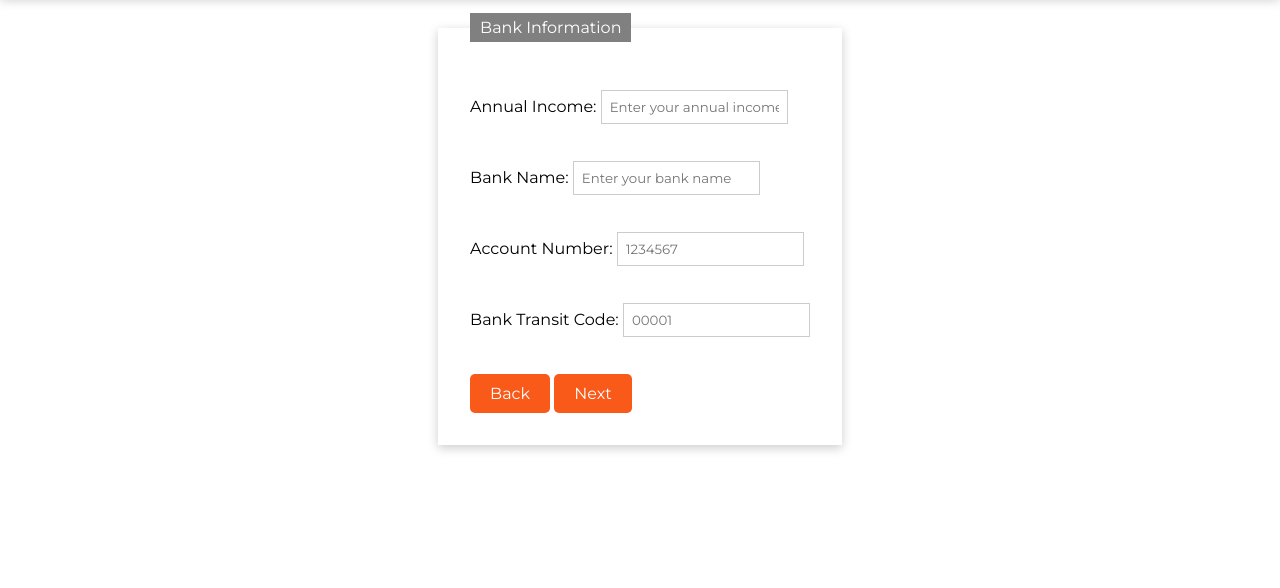
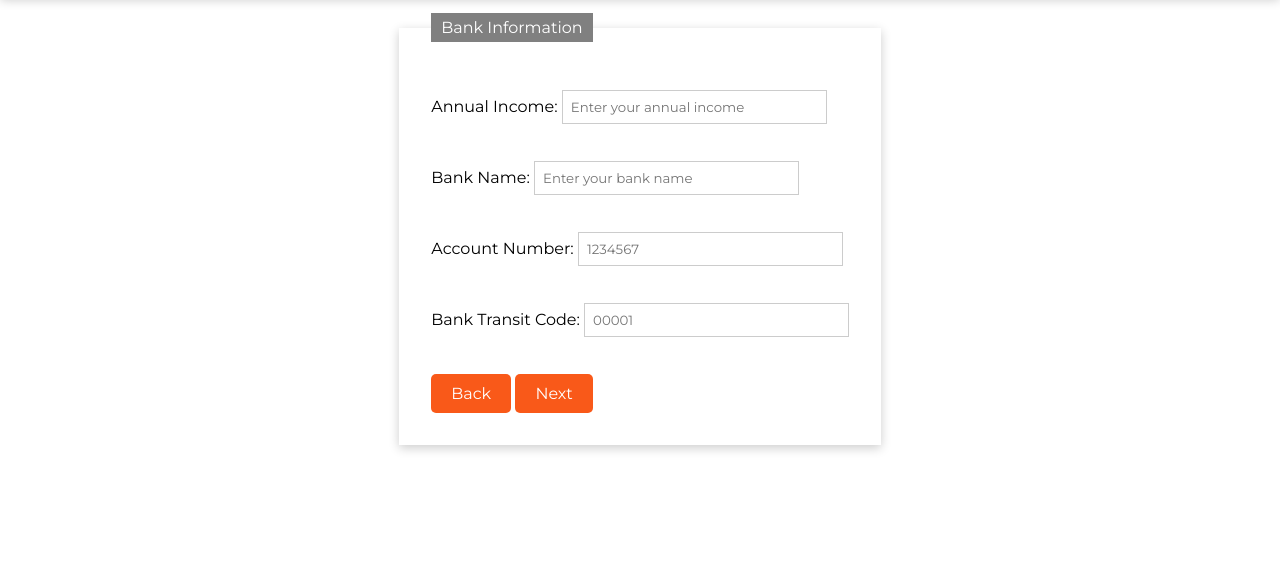
Before and after one commit to Kevs0321/jsform, a plain HTML site: page financial-info.html in a window 1280 px wide. Shown: the part 79-667 px from the top of the page. Drawn offline with Linux system fonts and the light colour scheme; a web font is replaced by a local one.

Commit message:
added classes

```diff
--- a/financial-info.html
+++ b/financial-info.html
@@ -25,19 +25,19 @@
             <legend>Bank Information</legend>
             <div>
                 <label for="income">Annual Income:</label>
-                <input type="text" id="income" name="income" placeholder="Enter your annual income" required>
+                <input type="text" id="income" class="text-area" name="income" placeholder="Enter your annual income" required>
             </div>
             <div>
                 <label for="bankname">Bank Name:</label>
-                <input type="text" id="bankname" name="bankname" placeholder="Enter your bank name" title="Please enter your bank name" required>
+                <input type="text" id="bankname" class="text-area" name="bankname" placeholder="Enter your bank name" title="Please enter your bank name" required>
             </div>
             <div>
                 <label for="account">Account Number:</label>
-                <input type="text" id="account" name="account" placeholder="1234567" maxlength="7" title="Please enter a 7 digit number" pattern="\d{7}" required>
+                <input type="text" id="account" class="text-area" name="account" placeholder="1234567" maxlength="7" title="Please enter a 7 digit number" pattern="\d{7}" required>
             </div>
             <div>
                 <label for="transit">Bank Transit Code:</label>
-                <input type="text" id="transit" name="transit" placeholder="00001" pattern="\d{5}" maxlength="5" title="Please enter a 5 digit number" required>
+                <input type="text" id="transit" class="text-area" name="transit" placeholder="00001" pattern="\d{5}" maxlength="5" title="Please enter a 5 digit number" required>
             </div>
             <a href="index.html" class="btn">Back</a>
             <button type="submit" class="btn">Next</button>
```
